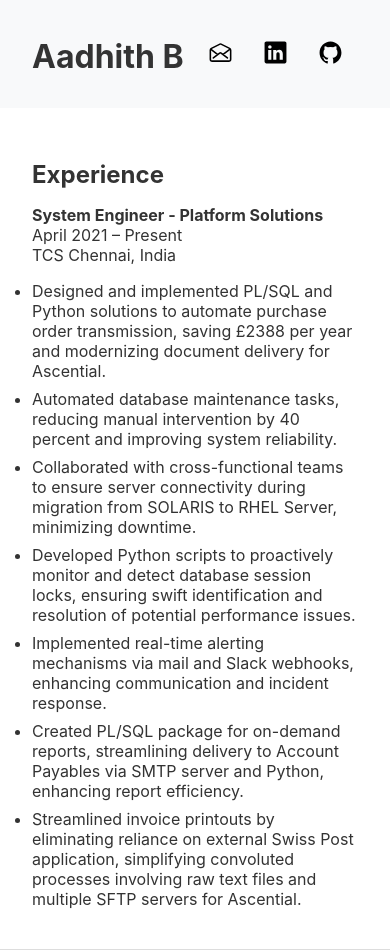
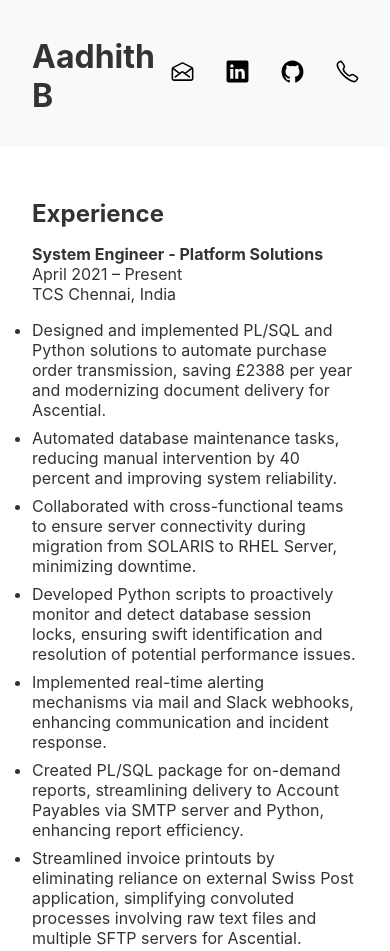
Before and after one commit to aadhithbala/Cloud_Resume, a plain HTML site: page index.html in a window 390 px wide. Shown: the top 951 px of the page. Drawn offline with Linux system fonts and the light colour scheme.

Commit message:
Add a phone number

```diff
--- a/index.html
+++ b/index.html
@@ -16,7 +16,9 @@
             class="mail-logo social-logo"
             alt="Mail Id"
         /></a>
-        <a class="linkedin links" href="https://www.linkedin.com/in/aadhith-b-4b1a201ba/"
+        <a
+          class="linkedin links"
+          href="https://www.linkedin.com/in/aadhith-b-4b1a201ba/"
           ><img
             src="./assets/icons/logo-linkedin.svg"
             class="linkedin-logo social-logo"
@@ -27,6 +29,13 @@
             src="./assets/icons/logo-github.svg"
             class="github-logo social-logo"
             alt="Github Link"
+          />
+        </a>
+        <a class="phone links" href="tel:+91 8760338897">
+          <img
+            src="./assets/icons/call-outline.svg"
+            class="phone-logo social-logo"
+            alt="Phone number"
           />
         </a>
       </div>
```
Also changed, not shown: assets/icons/call-outline.svg (added).
